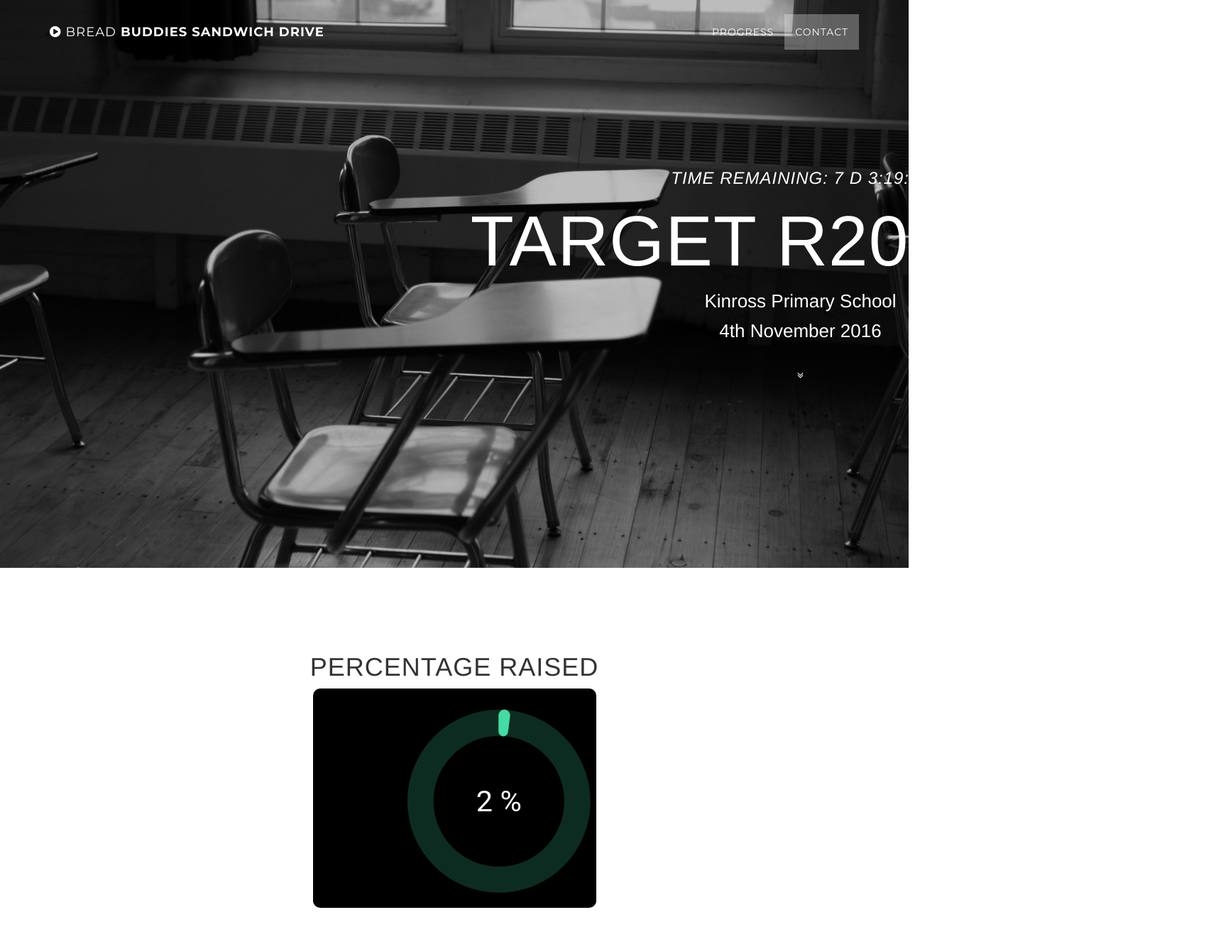
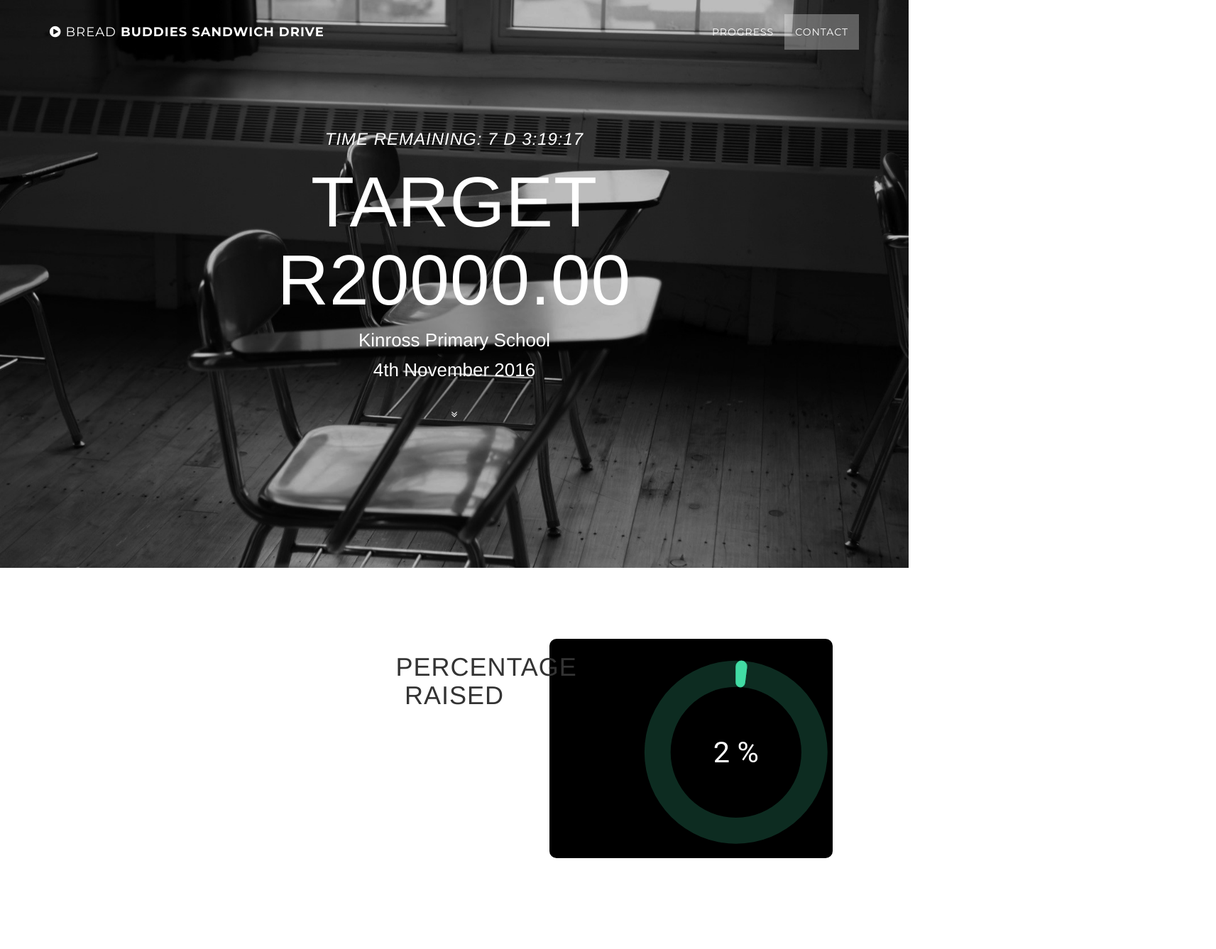
Before and after one commit to BreadBuddies/breadbuddies.github.io, a website with bundled scripts: page index.html in a window 1280 px wide. Shown: the top 1337 px of the page at 71% size, 1713 px wide, since content can reach past the window. Built offline with nearby package versions, Linux system fonts and the light colour scheme; files whose address does not match are found by name.

Commit message:
Update index.html

```diff
--- a/index.html
+++ b/index.html
@@ -85,7 +85,7 @@
         <div class="intro-body">
             <div class="container">
                 <div class="row">
-                    <div class="col-md-12 col-md-offset-5">
+                    <div class="col-md-8 col-md-offset-2">
 						<h3 style="font-style: italic" id="countdownTimer"></h3>
                         <h2 class="brand-heading">Target R20000.00</h2>
                         <p class="intro-text">Kinross Primary School
@@ -102,13 +102,15 @@
     <!-- About Section -->
     <section id="about" class="container content-section text-center">
         <div class="row">
-            <div class="col-lg-8 col-lg-offset-2">
+		<div class="col-lg-5"></div>
+            <div class="col-lg-2 ">
                 <h1>Percentage Raised</h1>
 			</div>
 			<div class="container" id="visualContainer">
 					<div class="progress" id="myGraphic"></div>
 
             </div>
+		<div class="col-lg-5"></div>
         </div>
     </section>
 
```
